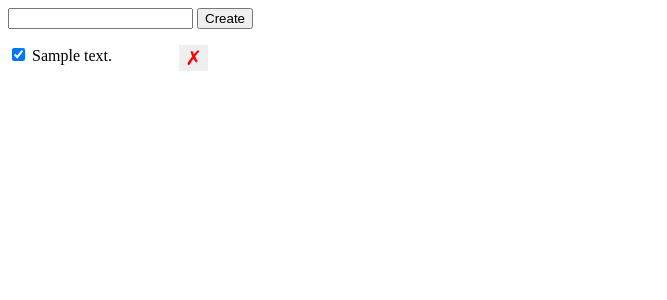
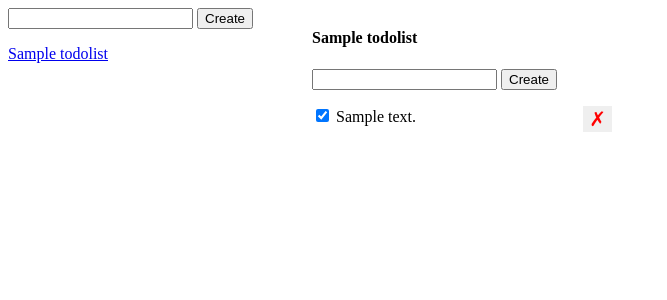
Before and after one commit to coldice1915/to-dos, a Flask app: template templates/index.html in a window 1280 px wide. Shown: the top 300 px of the page, without its empty margins (0-667 px from the left). Run offline with Flask 2, Linux system fonts and the light colour scheme; the template is opened without the code that fills it: values that come from a table or form of the project are taken from there, others are empty; tables that the repository leaves empty hold one stand-in row (values such as "Sample post").

Commit message:
Add list of to-dos

```diff
--- a/app.py
+++ b/app.py
@@ -1,7 +1,7 @@
 from flask import Flask, render_template, request, redirect, url_for, jsonify, abort
 from flask_sqlalchemy import SQLAlchemy
+from flask_migrate import Migrate
 import sys
-from flask_migrate import Migrate
 
 app = Flask(__name__)
 app.config['SQLALCHEMY_DATABASE_URI'] = 'postgres://jameshan@localhost:5432/todoapp'
@@ -14,10 +14,41 @@ class Todo(db.Model):
     __tablename__ = 'todos'
     id = db.Column(db.Integer, primary_key=True)
     description = db.Column(db.String(), nullable=False)
-    completed = db.Column(db.Boolean, nullable=False)
+    completed = db.Column(db.Boolean, default=False)
+    list_id = db.Column(db.Integer, db.ForeignKey('todolists.id'), nullable=False)
 
     def __repr__(self):
-        return f'<Todo {self.id} {self.description} {self.completed}>'
+        return f'<Todo {self.id} {self.description} {self.completed} {self.list_id}>'
+
+class TodoList(db.Model):
+    __tablename__ = 'todolists'
+    id = db.Column(db.Integer, primary_key=True)
+    name = db.Column(db.String(), nullable=False)
+    todos = db.relationship('Todo', backref='list', lazy=True)
+
+@app.route('/todos/create', methods=['POST'])
+def create_todo():
+    error = False
+    body = {}
+    try:
+        description = request.get_json()['description']
+        list_id = request.get_json()['list_id']
+        todo = Todo(description=description)
+        active_list = TodoList.query.get(list_id)
+        todo.list = active_list
+        db.session.add(todo)
+        db.session.commit()
+        body['description'] = todo.description
+    except:
+        error = True
+        db.session.rollback()
+        print(sys.exc_info())
+    finally:
+        db.session.close()
+    if not error:
+        return jsonify(body)
+    else:
+        abort(500)
 
 @app.route('/todos/<todo_id>', methods=['DELETE'])
 def delete_todo(todo_id):
@@ -29,29 +60,6 @@ def delete_todo(todo_id):
     finally:
         db.session.close()
     return jsonify({ 'success': True })
-
-@app.route('/todos', methods=['POST'])
-def create_todo():
-    error = False
-    body = {}
-    try:
-        description = request.get_json()['description']
-        todo = Todo(description=description, completed=False)
-        db.session.add(todo)
-        db.session.commit()
-        body['id'] = todo.id
-        body['completed'] = todo.completed
-        body['description'] = todo.description
-    except:
-        error = True
-        db.session.rollback()
-        print(sys.exc_info())
-    finally:
-        db.session.close()
-    if error:
-        abort(400)
-    else:
-        return jsonify(body)
 
 @app.route('/todos/<todo_id>/set-completed', methods=['POST'])
 def set_completed_todo(todo_id):
@@ -67,9 +75,17 @@ def set_completed_todo(todo_id):
         db.session.close()
     return redirect(url_for('index'))
 
+@app.route('/lists/<list_id>')
+def get_list_todos(list_id):
+    return render_template('index.html',
+    lists=TodoList.query.all(),
+    active_list=TodoList.query.get(list_id),
+    todos=Todo.query.filter_by(list_id=list_id).order_by('id').all()
+    )
+
 @app.route('/')
 def index():
-    return render_template('index.html', data=Todo.query.order_by('id').all())
+    return redirect(url_for('get_list_todos', list_id=1))
 
 if __name__ == "__main__":
     app.run(debug=True)
--- a/templates/index.html
+++ b/templates/index.html
@@ -9,7 +9,7 @@
                 list-style: none;
                 margin: 0;
                 padding: 0;
-                width: 200px;
+                width: 300px;
             }
             li {
                 clear: both;
@@ -23,29 +23,50 @@
                 cursor: pointer;
                 font-size: 20px;
             }
+            .lists-wrapper, .todos-wrapper {
+                display: inline-block;
+                vertical-align: top;
+            }
         </style>
     </head>
     <body>
-        <form id="form" method="POST" action="/todos">
+        <div class="lists-wrapper">
+            <form id="form-list">
+                <input type="text" id="" name=""/>
+                <input type="submit" value="Create"/>
+            </form>
+            <ul id="lists">
+                {% for list in lists %}
+                <li>
+                    <a href="/lists/{{ list.id }}">
+                        {{ list.name }}
+                    </a>
+                </li>
+                {% endfor %}
+            </ul>
+        </div>
+        <div class="todos-wrapper">
+            <h4>{{ active_list.name }}</h4>
+            <form id="form">
                 <input type="text" id="description" name="description" />
                 <input type="submit" value="Create" />
             </form>
             <div id="error" class="hidden">Something went wrong!! >:O</div>
             <ul id="todos">
-            {% for d in data %}
+                {% for todo in todos %}
                 <li>
-                <input class="check-completed" data-id="{{ d.id }}" type="checkbox" {% if d.completed %} checked {% endif %} />
-                {{ d.description }}
-                <button class="delete-button" data-id="{{ d.id }}">&cross;</button>
+                    <input class="check-completed" data-id="{{ todo.id }}" type="checkbox" {% if todo.completed %} checked {% endif %} />
+                    {{ todo.description }}
+                    <button class="delete-button" data-id="{{ todo.id }}">&cross;</button>
                 </li>
                 {% endfor %}
             </ul>
+        </div>
         <script>
             const deleteBtns = document.querySelectorAll('.delete-button');
             for (let i = 0; i < deleteBtns.length; i++) {
               const btn = deleteBtns[i];
               btn.onclick = function(e) {
-                    console.log('event', e)
                 const todoId = e.target.dataset['id'];
                 fetch('/todos/' + todoId, {
                   method: 'DELETE'
@@ -60,7 +81,6 @@
             for (let i = 0; i < checkboxes.length; i++) {
               const checkbox = checkboxes[i];
               checkbox.onchange = function(e) {
-                    console.log('event', e)
                 const newCompleted = e.target.checked;
                 const todoId = e.target.dataset['id'];
                 fetch('/todos/' + todoId + '/set-completed', {
@@ -69,7 +89,7 @@
                     'completed': newCompleted
                   }),
                   headers: {
-                            'Content-type': 'application/json'
+                    'Content-Type': 'application/json'
                   }
                 })
                 .then(function() {
@@ -82,20 +102,20 @@
             }
             const descInput = document.getElementById('description');
             document.getElementById('form').onsubmit = function(e) {
-                console.log('event', e)
               e.preventDefault();
               const desc = descInput.value;
               descInput.value = '';
-                fetch('/todos', {
+              fetch('/todos/create', {
                 method: 'POST',
                 body: JSON.stringify({
                   'description': desc,
+                  'list_id': {{ active_list.id }}
                 }),
                 headers: {
-                        'Content-Type': 'application/json'
+                  'Content-Type': 'application/json',
                 }
               })
-                .then(reponse => response.json())
+              .then(response => response.json())
               .then(jsonResponse => {
                 const li = document.createElement('li');
                 const checkbox = document.createElement('input');
@@ -119,7 +139,7 @@
               .catch(function() {
                 console.error('Error occurred');
                 document.getElementById('error').className = '';
-                })
+              });
             }
           </script>
     </body>
```
Lines whose indentation alone changed are shown as unchanged.
